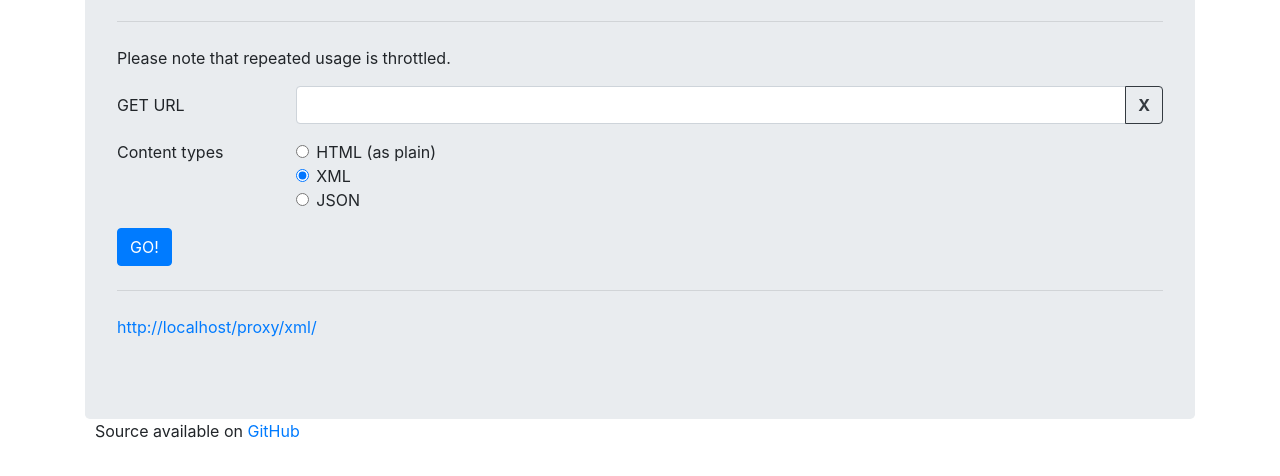
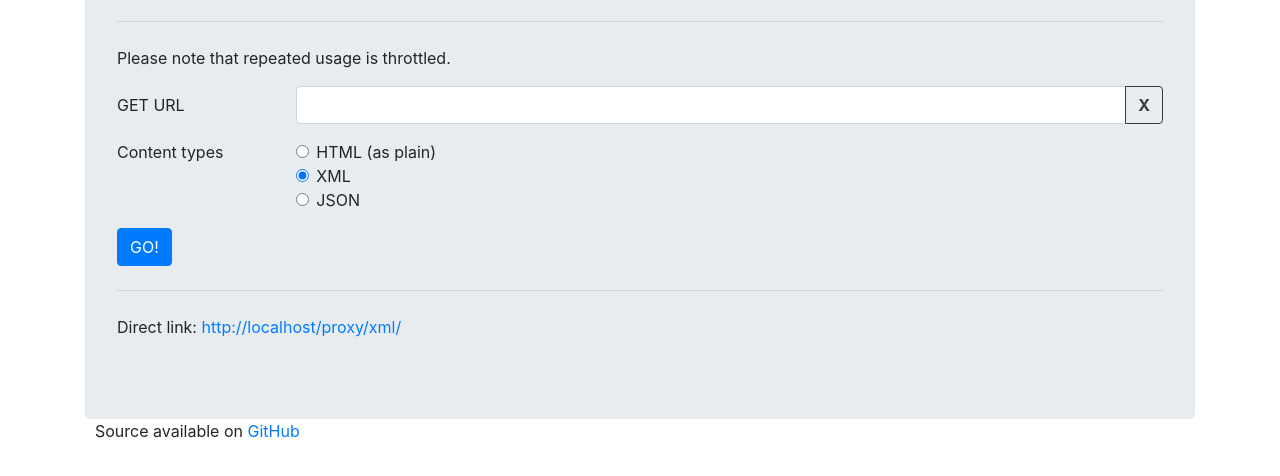
Before and after one commit to majcen-dev/cors-api-proxy, a website: page public/index.html in a window 1280 px wide. Shown: the part 222-698 px from the top of the page. Drawn offline with nearby package versions, Linux system fonts and the light colour scheme.

Commit message:
FLAVOR TEXT

```diff
--- a/public/index.html
+++ b/public/index.html
@@ -52,7 +52,7 @@
                     </div>
                 </div>
                 <hr class="my-4">
-                <div><a id="link" href="" target="_blank"></a></div>
+                <div>Direct link: <a id="link" href="" target="_blank"></a></div>
             </div>
         </div>
         <footer class="mt-auto" style="margin: 10px;">
```
